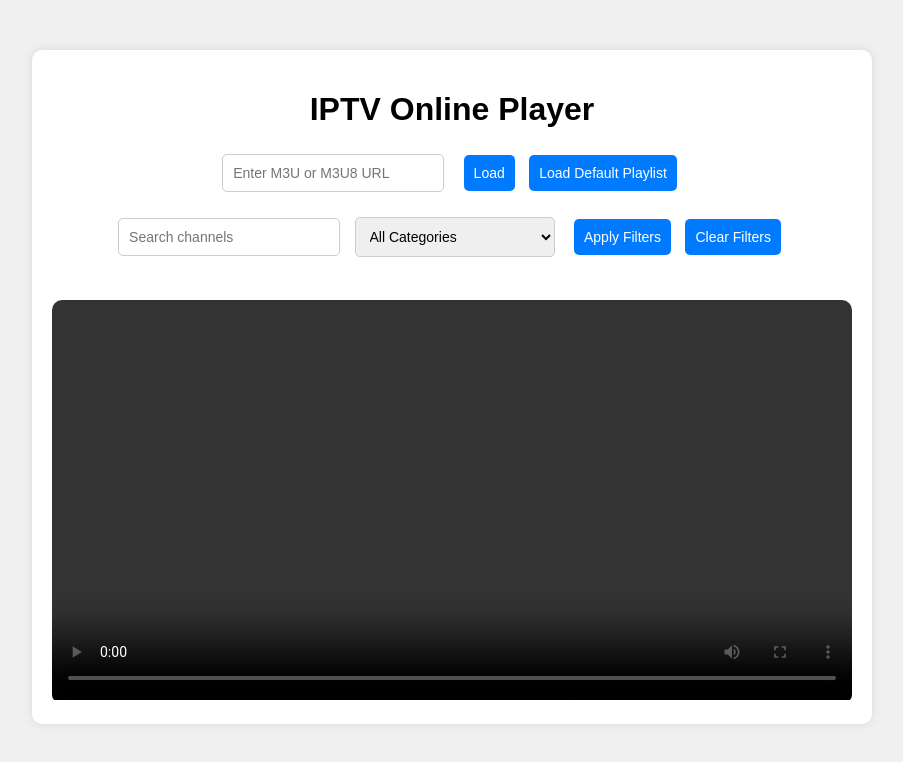
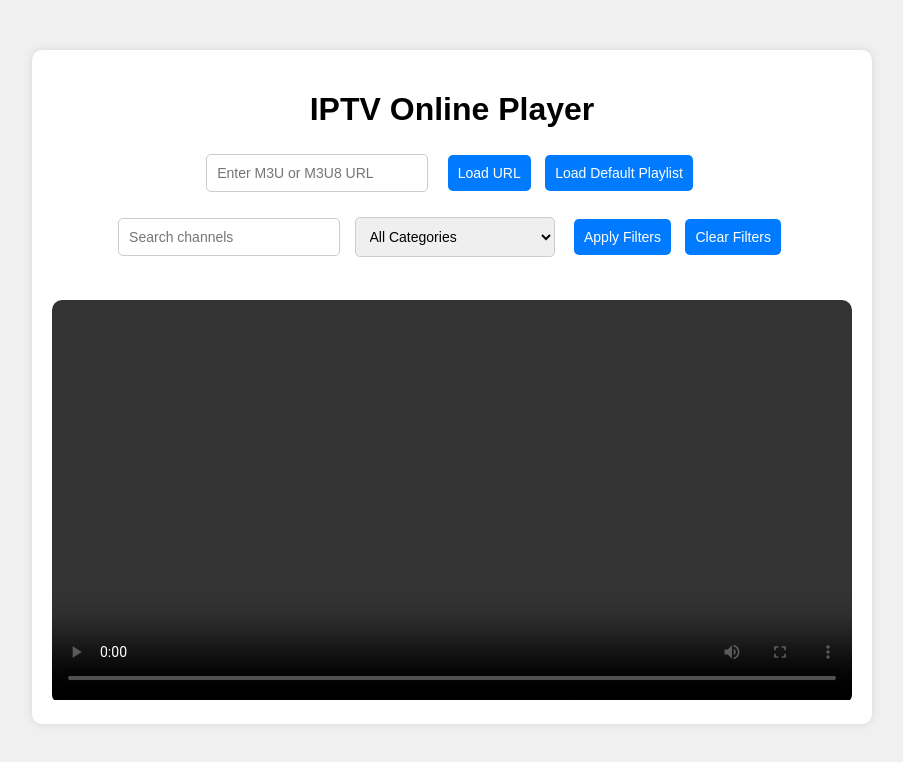
Before and after one commit to Harshil-Anuwadia/Harshil-Anuwadia.github.io, a plain HTML site: page iptv.html in a window 1280 px wide. Shown: the whole page, without its empty margins (188-1091 px from the left). Drawn offline with nearby package versions, Linux system fonts and the light colour scheme.

Commit message:
Update iptv.html

```diff
--- a/iptv.html
+++ b/iptv.html
@@ -11,7 +11,7 @@
         <h1>IPTV Online Player</h1>
         <div>
             <input type="text" id="urlInput" placeholder="Enter M3U or M3U8 URL">
-            <button onclick="loadPlaylist()">Load</button>
+            <button onclick="loadPlaylist()">Load URL</button>
             <button onclick="loadDefaultPlaylist()">Load Default Playlist</button>
         </div>
         <br>
```
